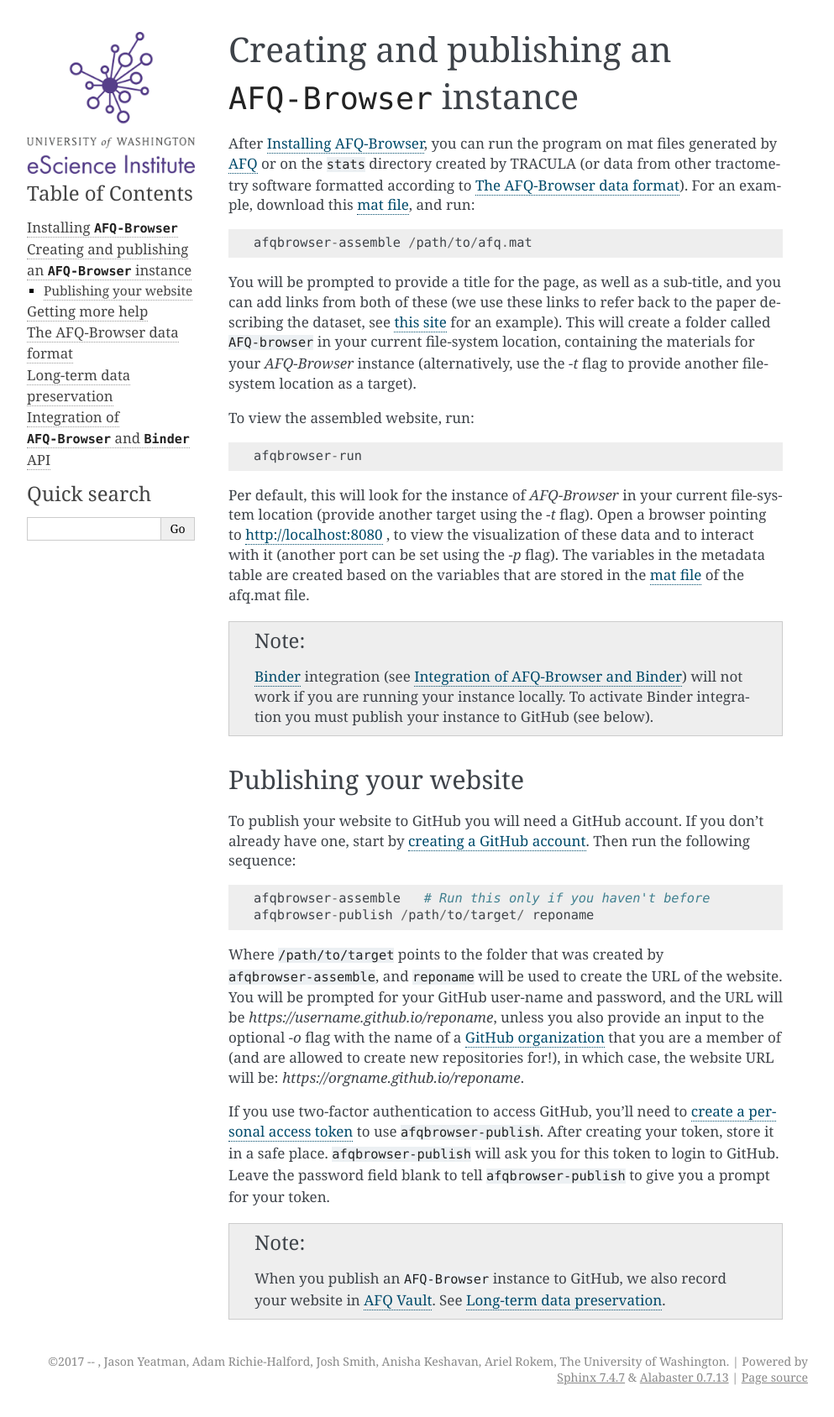
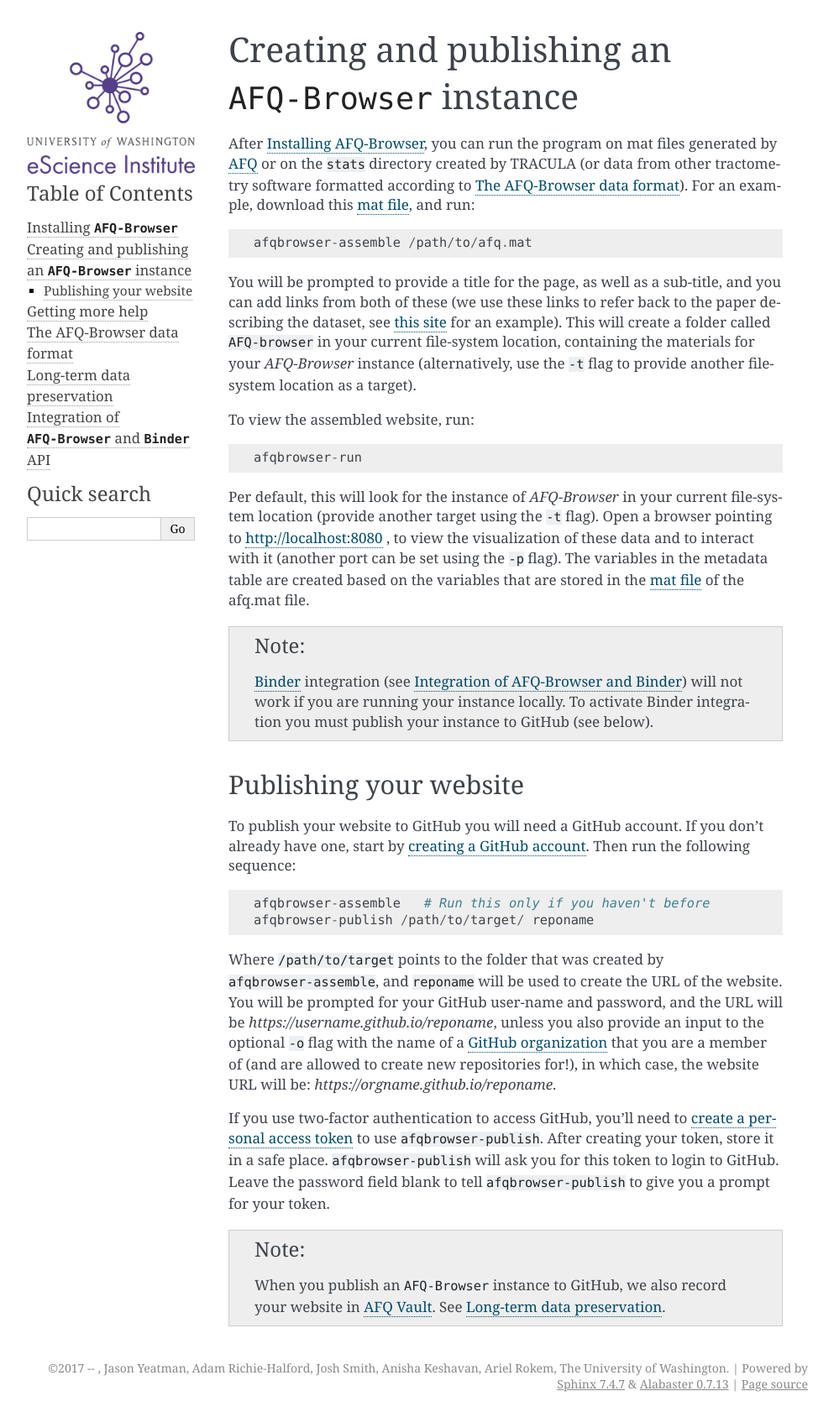
Before and after one commit to yeatmanlab/AFQ-Browser, a Sphinx documentation site: the page built from doc/usage_guide.rst, in a window 1280 px wide. Shown: the whole page at 84% size, without its empty margins (148-1141 px from the left). Built offline with Sphinx 7.4.7, drawn with Linux system fonts in a browser that asks for light colours.

Commit message:
Italics => tt

```diff
--- a/doc/usage_guide.rst
+++ b/doc/usage_guide.rst
@@ -15,7 +15,7 @@
 `this site <https://yeatmanlab.github.io/Sarica_2017>`_ for an example). This
 will create a folder called ``AFQ-browser`` in your current file-system
 location, containing the materials for your `AFQ-Browser` instance
-(alternatively, use the `-t` flag to provide another file-system location as a
+(alternatively, use the ``-t`` flag to provide another file-system location as a
 target).
 
 To view the assembled website, run::
@@ -23,10 +23,10 @@
     afqbrowser-run
 
 Per default, this will look for the instance of `AFQ-Browser` in your current
-file-system location (provide another target using the `-t` flag). Open a
+file-system location (provide another target using the ``-t`` flag). Open a
 browser pointing to `http://localhost:8080 <http://localhost:8080>`_ ,
 to view the visualization of these data and to interact with it (another port
-can be set using the `-p` flag). The variables in the metadata table are
+can be set using the ``-p`` flag). The variables in the metadata table are
 created based on the variables that are stored in the `mat file <https://github.com/yeatmanlab/AFQ/wiki#including-subject-metadata-in-the-afq-structure>`_ of the afq.mat file.
 
 
@@ -45,7 +45,7 @@
 ``afqbrowser-assemble``, and ``reponame`` will be used to create the URL of the
 website. You will be prompted for your GitHub user-name and password, and the
 URL will be `https://username.github.io/reponame`, unless you also provide an
-input to the optional `-o` flag with the name of a `GitHub organization <https://github.com/blog/674-introducing-organizations>`_ that you are a member
+input to the optional ``-o`` flag with the name of a `GitHub organization <https://github.com/blog/674-introducing-organizations>`_ that you are a member
 of (and are allowed to create new repositories for!), in which case, the website URL will be: `https://orgname.github.io/reponame`.
 
 If you use two-factor authentication to access GitHub, you'll need to
```
